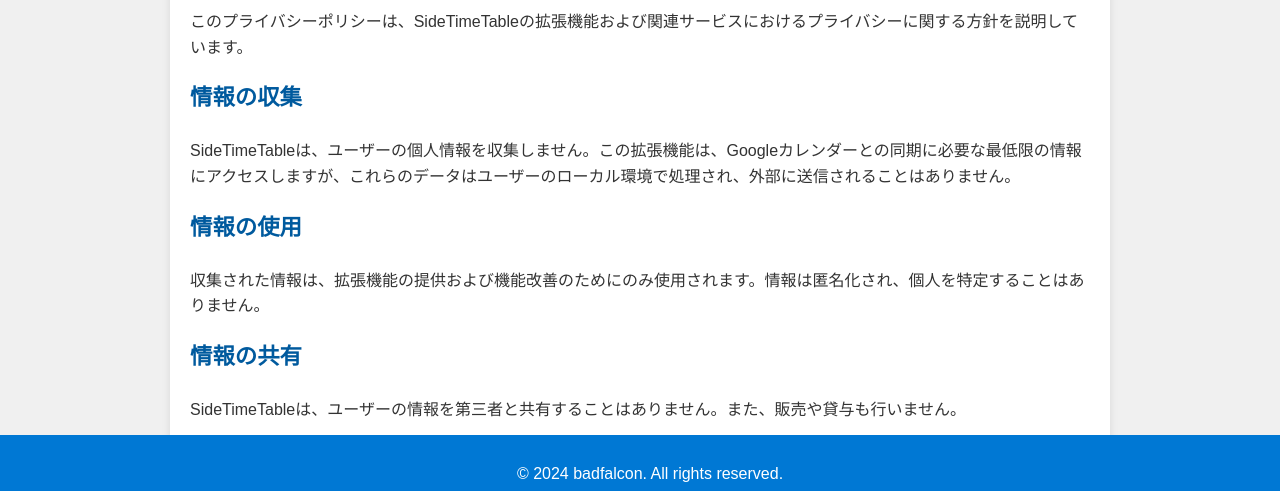
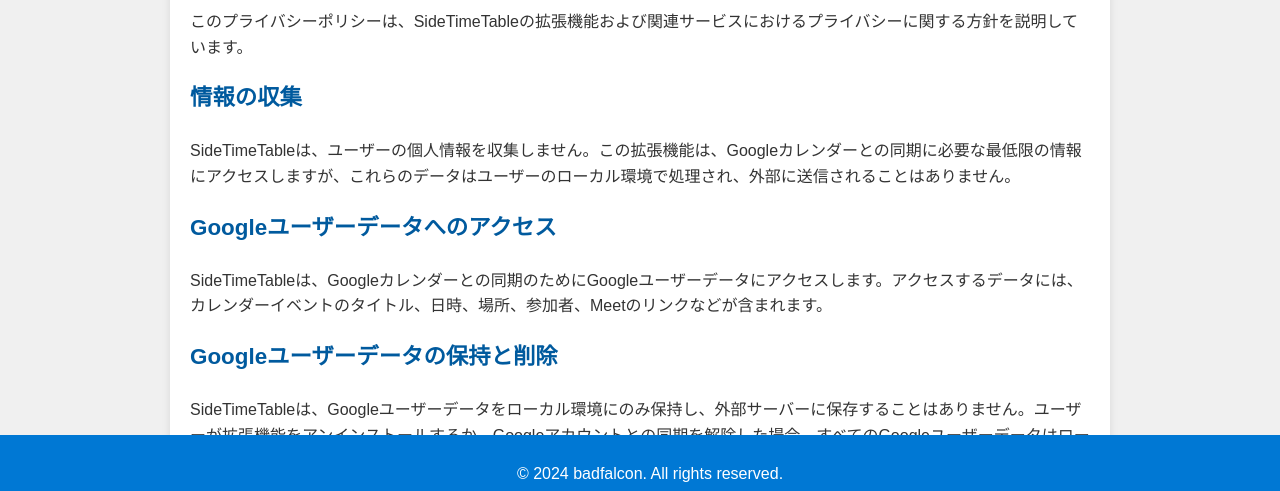
Before and after one commit to badfalcon/SideTimeTable, a plain HTML site: page docs/privacy.html in a window 1280 px wide. Shown: the part 287-778 px from the top of the page. Drawn offline with Linux system fonts and the light colour scheme.

Commit message:
feat: add policies about Google

```diff
--- a/docs/privacy.html
+++ b/docs/privacy.html
@@ -19,6 +19,10 @@
     <p>このプライバシーポリシーは、SideTimeTableの拡張機能および関連サービスにおけるプライバシーに関する方針を説明しています。</p>
     <h3>情報の収集</h3>
     <p>SideTimeTableは、ユーザーの個人情報を収集しません。この拡張機能は、Googleカレンダーとの同期に必要な最低限の情報にアクセスしますが、これらのデータはユーザーのローカル環境で処理され、外部に送信されることはありません。</p>
+    <h3>Googleユーザーデータへのアクセス</h3>
+    <p>SideTimeTableは、Googleカレンダーとの同期のためにGoogleユーザーデータにアクセスします。アクセスするデータには、カレンダーイベントのタイトル、日時、場所、参加者、Meetのリンクなどが含まれます。</p>
+    <h3>Googleユーザーデータの保持と削除</h3>
+    <p>SideTimeTableは、Googleユーザーデータをローカル環境にのみ保持し、外部サーバーに保存することはありません。ユーザーが拡張機能をアンインストールするか、Googleアカウントとの同期を解除した場合、すべてのGoogleユーザーデータはローカル環境から削除されます。</p>
     <h3>情報の使用</h3>
     <p>収集された情報は、拡張機能の提供および機能改善のためにのみ使用されます。情報は匿名化され、個人を特定することはありません。</p>
     <h3>情報の共有</h3>
```
